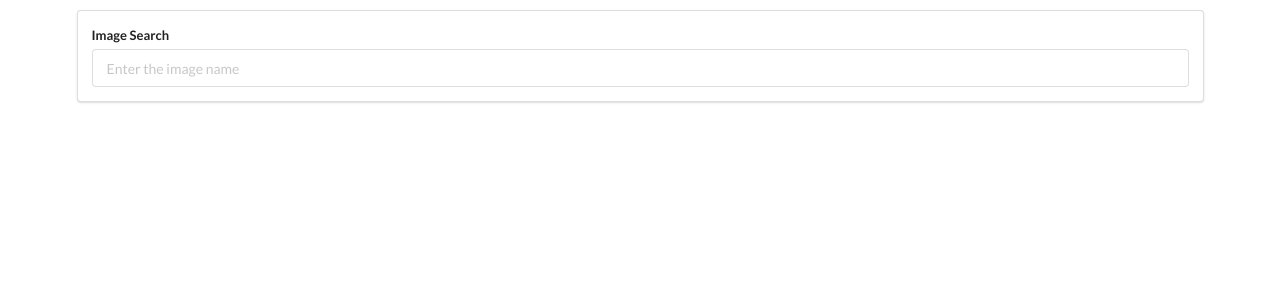
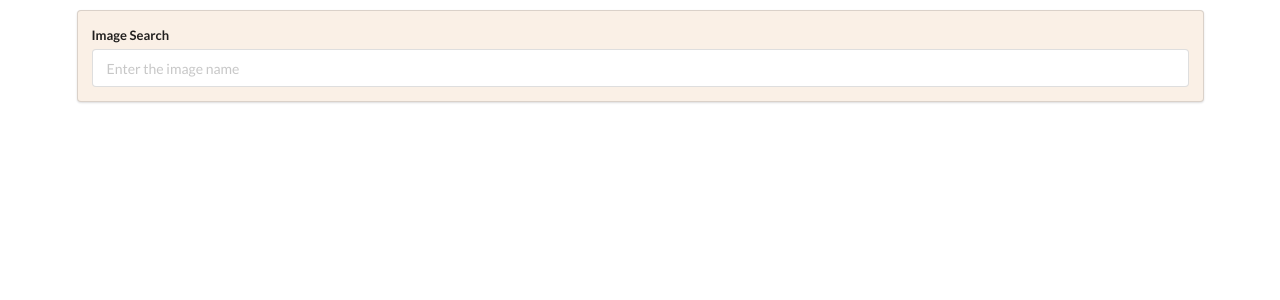
Before and after one commit to Sonu-kumar-web/Search-Image-By-React, a React (Create React App) app: page / in a window 1280 px wide. Shown: the top 300 px of the page. Built offline with nearby package versions, Linux system fonts and the light colour scheme.

Commit message:
Add some colors

```diff
--- a/src/components/SearchBar.js
+++ b/src/components/SearchBar.js
@@ -13,7 +13,7 @@ class SearchBar extends React.Component {
 
    render() {
       return (
-         <div className="ui segment">
+         <div className="ui segment" style={{ backgroundColor: "linen" }}>
             <form onSubmit={this.onFormSubmit} className="ui form">
                <div className="field">
                   <label>Image Search</label>
```
